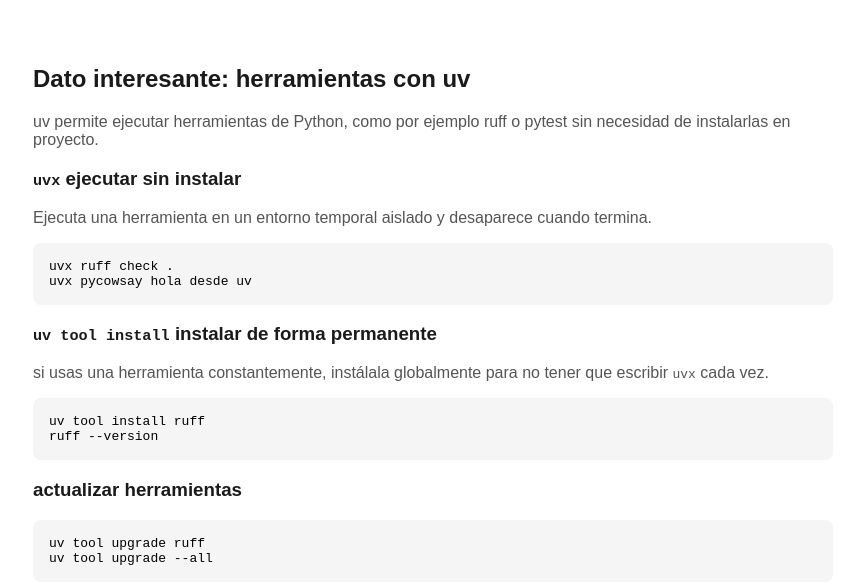
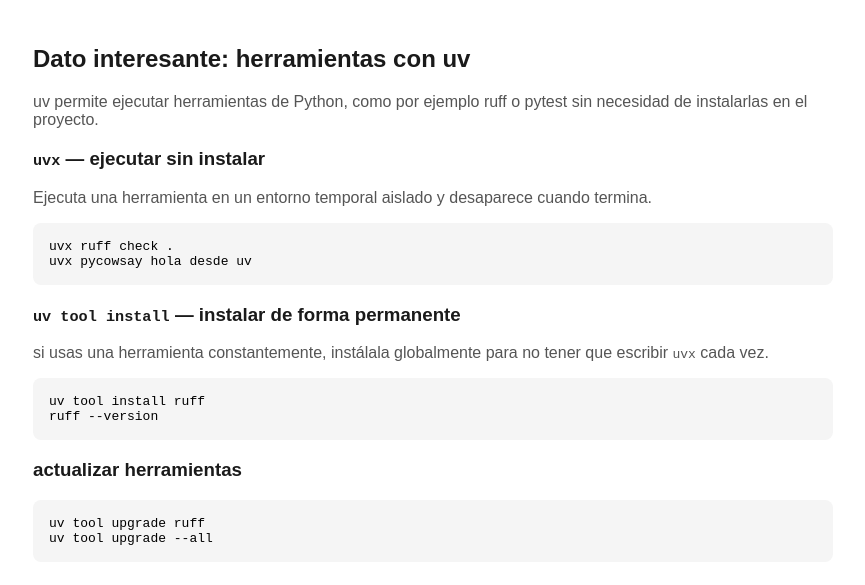
Before and after one commit to anahi-am/uv-guide, a plain HTML site: page index.html in a window 1280 px wide. Shown: the part 561-1146 px from the top of the page, without its empty margins (207-1072 px from the left). Drawn offline with Linux system fonts and the light colour scheme.

Commit message:
Update index.html

```diff
--- a/index.html
+++ b/index.html
@@ -1,29 +1,27 @@
 <!DOCTYPE html>
 <html>
-  <body style="margin: 0; padding: 40px; background: #fff; font-family: sans-serif; display: flex; flex-direction: column; align-items: center;">
+  <body style="margin: 0; padding: 40px; background: #fff; font-family: sans-serif;">
 
-    <h1 style="color: #1a1a1a; margin-bottom: 8px;">uv</h1>
+    <h1 style="color: #1a1a1a; margin-bottom: 8px; text-align: center;">uv</h1>
 
-    <iframe style="border: 1px solid rgba(0, 0, 0, 0.1);" width="800" height="450" src="https://embed.figma.com/slides/WAdxKDDyU1JbyepmW0uxL3/Pildora-uv-Spanish?node-id=2024-357&embed-host=share&starting-page=0" allowfullscreen></iframe>
+    <div style="display: flex; justify-content: center; margin-bottom: 48px;">
+      <iframe style="border: 1px solid rgba(0, 0, 0, 0.1);" width="800" height="450" src="https://embed.figma.com/slides/WAdxKDDyU1JbyepmW0uxL3/Pildora-uv-Spanish?node-id=0-20&embed-host=share" allowfullscreen></iframe>
+    </div>
 
-    <div style="max-width: 800px; width: 100%; margin-top: 48px;">
-      <h2 style="color: #1a1a1a;"> Dato interesante: herramientas con uv</h2>
-      <p style="color: #555;">uv permite ejecutar herramientas de Python, como por ejemplo ruff o pytest sin necesidad de instalarlas en proyecto.</p>
-
-      <h3 style="color: #1a1a1a;"><code>uvx</code> ejecutar sin instalar</h3>
+    <div style="max-width: 800px; width: 100%; margin: 0 auto;">
+      <h2 style="color: #1a1a1a;">Dato interesante: herramientas con uv</h2>
+      <p style="color: #555;">uv permite ejecutar herramientas de Python, como por ejemplo ruff o pytest sin necesidad de instalarlas en el proyecto.</p>
+      <h3 style="color: #1a1a1a;"><code>uvx</code> — ejecutar sin instalar</h3>
       <p style="color: #555;">Ejecuta una herramienta en un entorno temporal aislado y desaparece cuando termina.</p>
       <pre style="background: #f5f5f5; padding: 16px; border-radius: 8px;"><code>uvx ruff check .
 uvx pycowsay hola desde uv</code></pre>
-
-      <h3 style="color: #1a1a1a;"><code>uv tool install</code> instalar de forma permanente</h3>
+      <h3 style="color: #1a1a1a;"><code>uv tool install</code> — instalar de forma permanente</h3>
       <p style="color: #555;">si usas una herramienta constantemente, instálala globalmente para no tener que escribir <code>uvx</code> cada vez.</p>
       <pre style="background: #f5f5f5; padding: 16px; border-radius: 8px;"><code>uv tool install ruff
 ruff --version</code></pre>
-
       <h3 style="color: #1a1a1a;">actualizar herramientas</h3>
       <pre style="background: #f5f5f5; padding: 16px; border-radius: 8px;"><code>uv tool upgrade ruff
 uv tool upgrade --all</code></pre>
-
     </div>
 
   </body>
```
